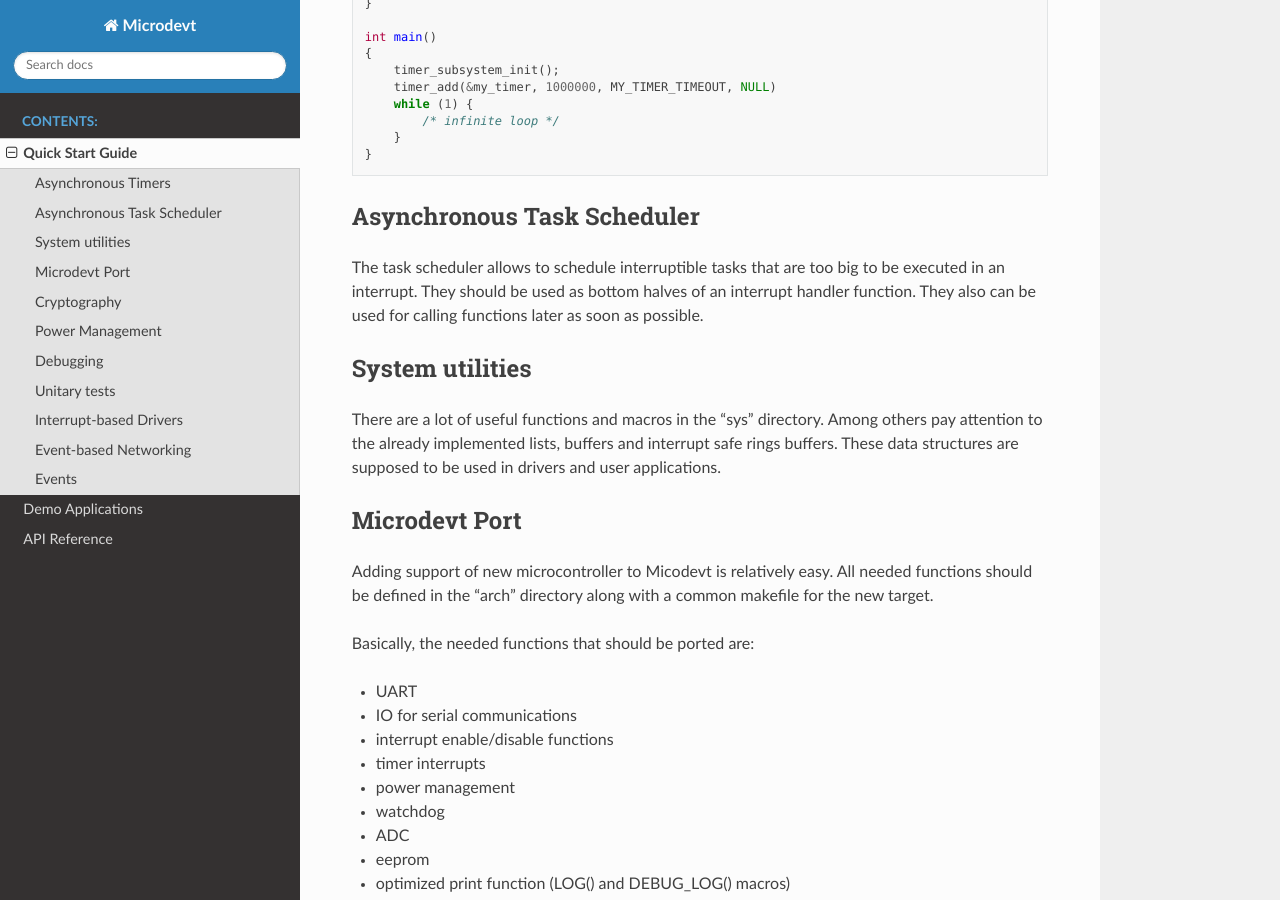
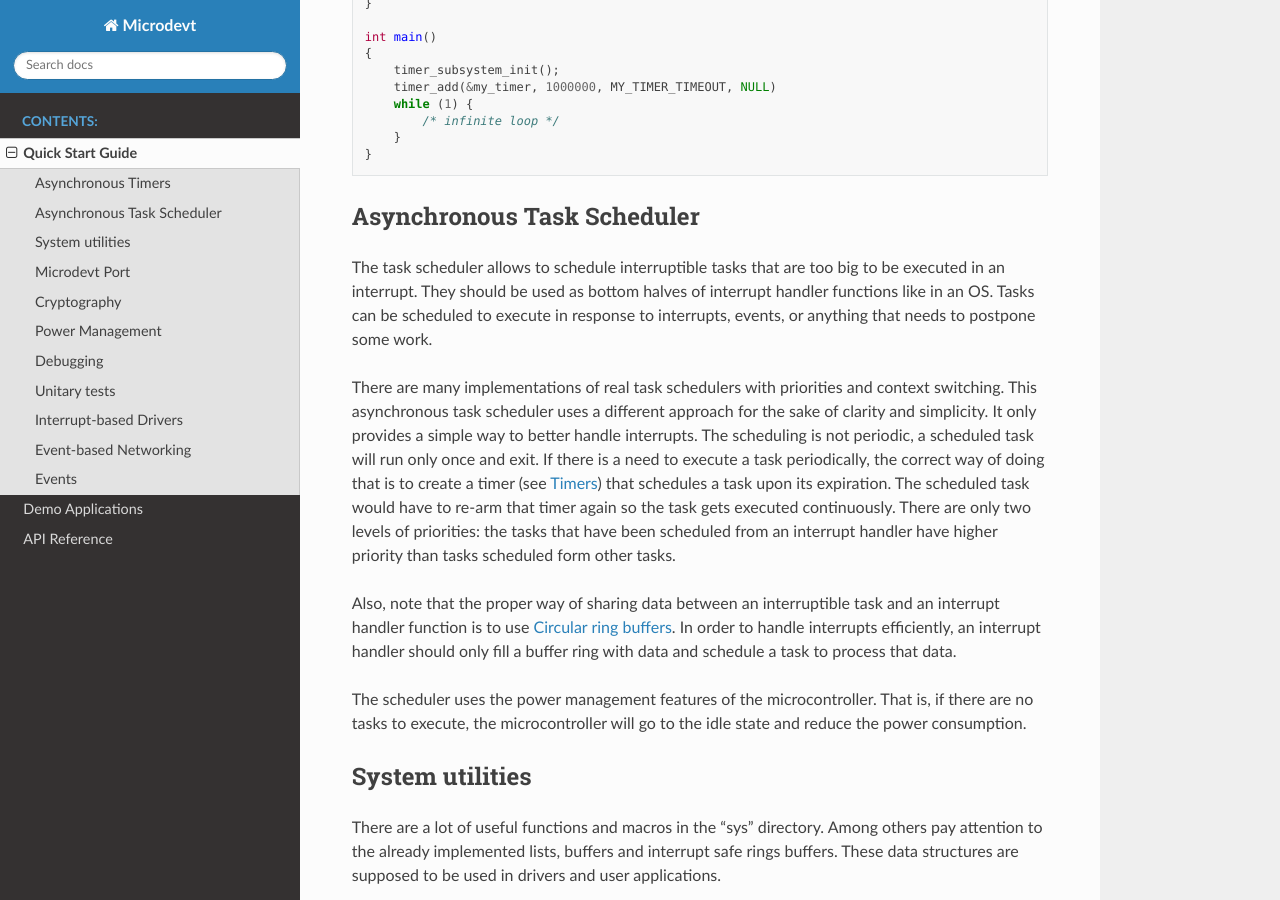
Before and after one commit to KrzysztofW/microdevt, a Sphinx documentation site: the page built from docs/Quick-Start-Guide.rst, in a window 1280 px wide and 900 px high, scrolled down 553 px. Built offline with Sphinx 7.4.7 and the Read the Docs theme 2.0.0, drawn with Linux system fonts in a browser that asks for light colours.

Commit message:
docs/scheduler: add a better description
Signed-off-by: Krzysztof Witek <kwitek@kw-net.com>

```diff
--- a/docs/API.rst
+++ b/docs/API.rst
@@ -12,6 +12,8 @@
 
 .. doxygenfunction:: scheduler_run_tasks
    :project: doxygen
+
+.. _timers:
 
 Timers
 ------
@@ -68,6 +70,8 @@
 
 .. doxygenfile:: buf.h
    :project: doxygen
+
+.. _ring_bufs:
 
 Circular ring buffers
 ---------------------
--- a/docs/Quick-Start-Guide.rst
+++ b/docs/Quick-Start-Guide.rst
@@ -39,9 +39,30 @@
 ---------------------------
 
 The task scheduler allows to schedule interruptible tasks that are too big
-to be executed in an interrupt. They should be used as bottom halves of an
-interrupt handler function. They also can be used for calling functions later
-as soon as possible.
+to be executed in an interrupt. They should be used as bottom halves of
+interrupt handler functions like in an OS.
+Tasks can be scheduled to execute in response to interrupts, events, or
+anything that needs to postpone some work.
+
+There are many implementations of real task schedulers with priorities and
+context switching. This asynchronous task scheduler uses a different approach
+for the sake of clarity and simplicity. It only provides a simple way to better
+handle interrupts. The scheduling is not periodic, a scheduled task will run
+only once and exit. If there is a need to execute a task periodically,
+the correct way of doing that is to create a timer (see :ref:`timers`) that
+schedules a task upon its expiration. The scheduled task would have to re-arm
+that timer again so the task gets executed continuously.
+There are only two levels of priorities: the tasks that have been scheduled from
+an interrupt handler have higher priority than tasks scheduled form other tasks.
+
+Also, note that the proper way of sharing data between an interruptible task
+and an interrupt handler function is to use :ref:`ring_bufs`.
+In order to handle interrupts efficiently, an interrupt handler should only fill
+a buffer ring with data and schedule a task to process that data.
+
+The scheduler uses the power management features of the microcontroller.
+That is, if there are no tasks to execute, the microcontroller will go to
+the idle state and reduce the power consumption.
 
 System utilities
 ----------------
```
